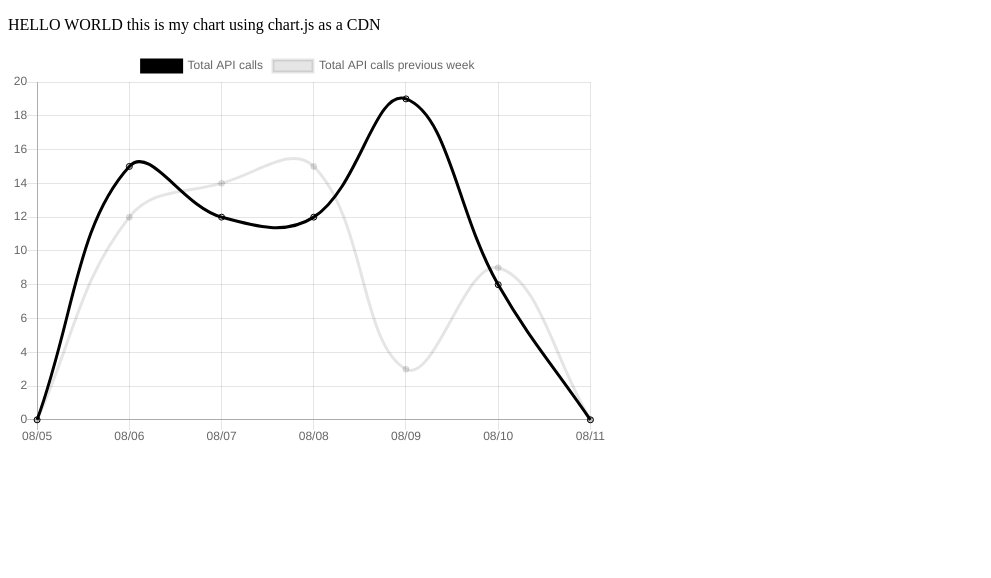
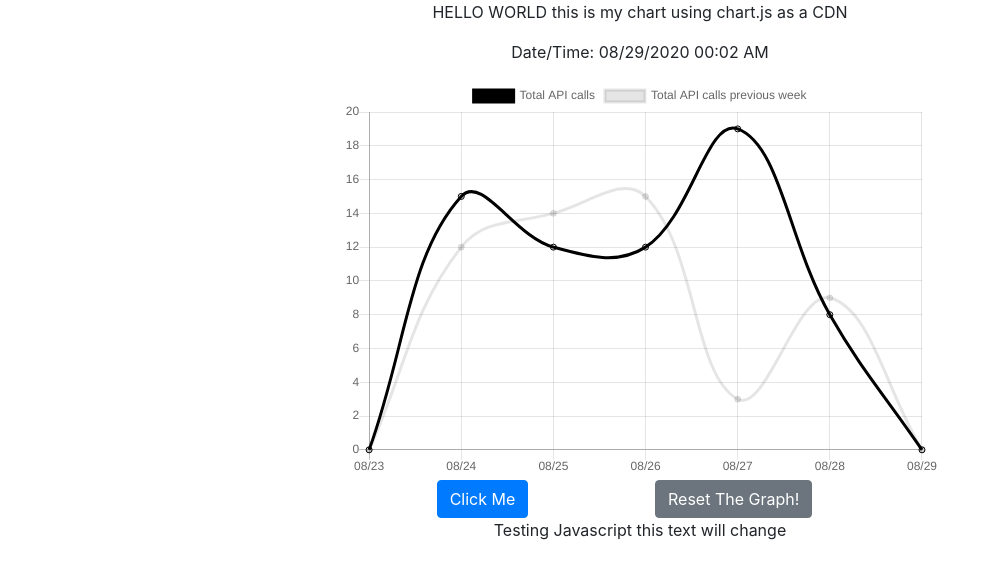
Before and after one commit to lixufeng276/APICALLVIZ, a plain HTML site: page index.html in a window 1280 px wide. Shown: the whole page, without its empty margins (0-991 px from the left). Drawn offline with nearby package versions, Linux system fonts and the light colour scheme.

Commit message:
added current date to graph needs more improvement

```diff
--- a/index.html
+++ b/index.html
@@ -3,14 +3,41 @@
 <head>
     <title>Data Visualization</title>
     <script src="https://cdnjs.cloudflare.com/ajax/libs/Chart.js/2.9.3/Chart.min.js"></script>
+    <script src="scripts/mainScript.js" async></script>
+    <link rel="stylesheet" href="https://stackpath.bootstrapcdn.com/bootstrap/4.3.1/css/bootstrap.min.css" integrity="sha384-ggOyR0iXCbMQv3Xipma34MD+dH/1fQ784/j6cY/iJTQUOhcWr7x9JvoRxT2MZw1T" crossorigin="anonymous">
     <link rel="stylesheet" type="text/css" href="styles/mainStyle.css">
+
 </head>
 <body>
+    <div class="contrainer">
+        <div class="row justify-content-center">
+            <p>HELLO WORLD this is my chart using chart.js as a CDN</p>
+        </div>
 
-    <p>HELLO WORLD this is my chart using chart.js as a CDN</p>
-    <div class = "myChartDiv">
-        <canvas id="apiCallsChart" width="600" height="400">Your browser does not support the HTML5 canvas tag.</canvas>
-        <script src="scripts/mainScript.js"></script>
+        <div class="row justify-content-center">
+            <p>Date/Time: <span id="datetime"></span></p>
+        </div>
+
+        <div class="row justify-content-center">
+
+            <div class = "myChartDiv">
+                <canvas id="apiCallsChart" width="600" height="400">Your browser does not support the HTML5 canvas tag.</canvas>
+            </div>
+        </div>
+
+        <div class="row justify-content-center">
+            <div class="col-2">
+                <button type="button" class="btn btn-primary" onclick="testFunction()">Click Me</button>
+            </div>
+
+            <div class="col-2">
+                <button type="button" class="btn btn-secondary" onclick="resetFunction()">Reset The Graph!</button>
+            </div>
+        </div>
+
+        <div class="row justify-content-center">
+            <span id="test">Testing Javascript this text will change</span>
+        </div>
     </div>
 </body>
 </html>
--- a/scripts/mainScript.js
+++ b/scripts/mainScript.js
@@ -1,15 +1,38 @@
-//label on the x-axis
-var date = ["08/05", "08/06", "08/07", "08/08", "08/09", "08/10", "08/11"];
+//creating current date and time and displaying on id = datetime
+var d = new Date();
+var n = d.toString();
+
+currentDay = (("0" + (d.getMonth()+1)).slice(-2)) + "/" + (("0" + d.getDate()).slice(-2));
+
+d.setHours(24);
+if (d.getHours() <= 12) {
+    document.getElementById("datetime").innerHTML = (("0" + (d.getMonth()+1)).slice(-2)) + "/" + (("0" + d.getDate()).slice(-2)) + "/" + (d.getFullYear()) + " " + (("0" + (d.getHours())).slice(-2)) + ":" + (("0" + (d.getMinutes())).slice(-2)) + " AM";
+} else {
+    document.getElementById("datetime").innerHTML = (("0" + (d.getMonth()+1)).slice(-2)) + "/" + (("0" + d.getDate()).slice(-2)) + "/" + (d.getFullYear()) + " " + (("0" + (d.getHours() - 12)).slice(-2)) + ":" + (("0" + (d.getMinutes())).slice(-2)) + " PM";
+}
+
+
+//label on the x-axis and creating the chart
+var dayArr = [];
+dayArr.length = 7;
+for (var i = 0; i < dayArr.length; i++) {
+    //create a new date object subtracting the days using get time from current day * 24hr * 60min * 60sec * 1000miliseconds
+    var prevDays = new Date(d.getTime() - (i * 24 * 60 * 60 * 1000))
+    dayArr[i] = (("0" + (prevDays.getMonth()+1)).slice(-2)) + "/" + (("0" + (prevDays.getDate())).slice(-2));
+}
+
+var date = ["08/05", "08/06", "08/07", "08/08", "08/09", "08/10", currentDay];
 var day = ["Sunday", "Monday", "Tuesday", "Wednesday", "Thursday", "Friday", "Saturday"]
 //for the y-axis
 var apiCalls = [0, 15, 12, 12, 19, 8, 0]
 var apiCallsPrev = [0, 12, 14, 15, 3, 9, 0]
+var apiCallsNew = [5, 18, 2, 15, 9, 15, 0]
 
 var ctx = document.getElementById("apiCallsChart");
 var apiCallsChart = new Chart(ctx, {
     type: 'line',
     data: {
-        labels: date,
+        labels: dayArr.reverse(),
         datasets: [
             {
                 data: apiCalls,
@@ -25,4 +48,38 @@ var apiCallsChart = new Chart(ctx, {
         ]
     }
 })
-ctx.scale(0.5,0.5)
+
+//testing button function
+function testFunction() {
+    document.getElementById("test").style.color = "red";
+    document.getElementById("test").innerHTML = dayArr;
+    var i;
+    // for (i = 0; i < apiCalls.length; i++){
+    //     apiCalls[i] = apiCalls[i] + 1
+    // }
+    apiCallsChart.data.datasets[0].data = apiCallsNew
+    apiCallsChart.data.datasets[1].data = apiCalls
+    apiCallsChart.update();
+}
+function resetFunction() {
+    document.getElementById("test").style.color = "black";
+    document.getElementById("test").innerText = "Changing Text";
+    apiCallsChart.data.datasets[0].data = apiCalls
+    apiCallsChart.data.datasets[1].data = apiCallsPrev
+    apiCallsChart.update();
+}
+
+function addData(chart, label, data) {
+    chart.data.labels.push(label);
+    chart.data.datasets.forEach((dataset) => {
+        dataset.data.push(data);
+    })
+    chart.update();
+}
+function removeData(chart) {
+    chart.data.labels.pop();
+    chart.data.datasets.forEach((dataset) => {
+        dataset.data.pop();
+    });
+    chart.update();
+}
```
